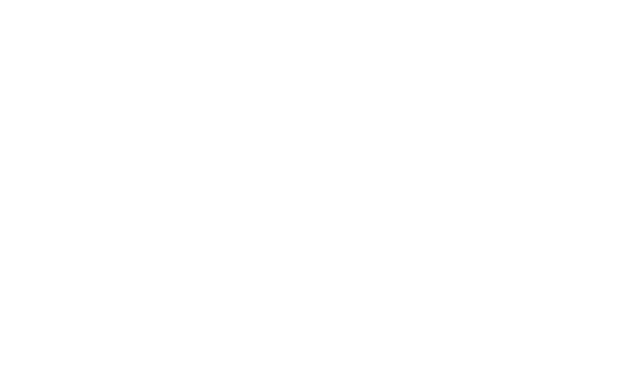
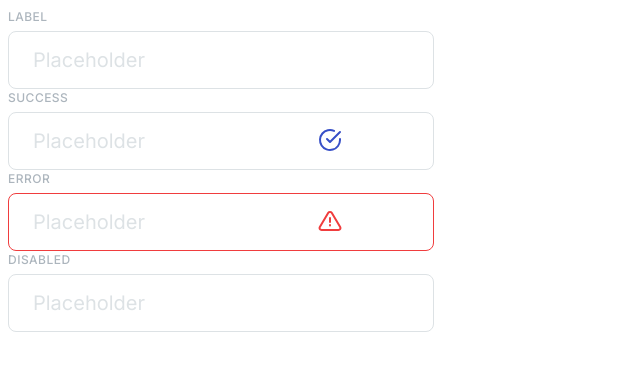
Before and after one commit to js-tasks-ru/htmlcss-20231222_dima-efimo2014, a website: page 07-lection5/04-input/index.html in a window 1280 px wide. Shown: the whole page, without its empty margins (0-640 px from the left). Drawn offline with Linux system fonts and the light colour scheme.

Commit message:
Add solution and styles for 07-input task

```diff
--- a/07-lection5/04-input/index.html
+++ b/07-lection5/04-input/index.html
@@ -1,11 +1,59 @@
 <!DOCTYPE html>
 <!-- Страница с полем ввода -->
 <html lang="ru">
+
 <head>
+    <link rel="stylesheet" href="../../assets/css/reseter.css">
     <link rel="stylesheet" href="../../assets/css/main.css">
     <link rel="stylesheet" href="./input.css">
 </head>
+
 <body>
+    <!--Default Input-->
+    <div class="entry-field">
+        <label for="" class="entry-field__label">Label</label>
+        <input type="text" class="entry-field__input" placeholder="Placeholder">
+    </div>
 
+    <!--Success Input-->
+    <div class="entry-field entry-field_success">
+        <label for="" class="entry-field__label">Success</label>
+        <div class="entry-field__wrapper">
+            <input type="text" class="entry-field__input" placeholder="Placeholder">
+            <svg class="entry-field__icon entry-field__icon_success" width="24" height="24" viewBox="0 0 24 24"
+                fill="none" xmlns="http://www.w3.org/2000/svg">
+                <path
+                    d="M22 11.08V12C21.9988 14.1564 21.3005 16.2547 20.0093 17.9818C18.7182 19.709 16.9033 20.9725 14.8354 21.5839C12.7674 22.1953 10.5573 22.1219 8.53447 21.3746C6.51168 20.6273 4.78465 19.2461 3.61096 17.4371C2.43727 15.628 1.87979 13.4881 2.02168 11.3363C2.16356 9.18457 2.99721 7.13633 4.39828 5.49707C5.79935 3.85782 7.69279 2.71538 9.79619 2.24015C11.8996 1.76491 14.1003 1.98234 16.07 2.86"
+                    stroke="#374FC7" stroke-width="2" stroke-linecap="round" stroke-linejoin="round" />
+                <path d="M22 4L12 14.01L9 11.01" stroke="var(--success)" stroke-width="2" stroke-linecap="round"
+                    stroke-linejoin="round" />
+            </svg>
+        </div>
+    </div>
+
+    <!--Error Input-->
+    <div class="entry-field entry-field_error">
+        <label for="" class="entry-field__label">Error</label>
+        <div class="entry-field__wrapper">
+            <input type="text" class="entry-field__input" placeholder="Placeholder">
+            <svg class="entry-field__icon entry-field__icon_error" width="24" height="24" viewBox="0 0 24 24"
+                fill="none" xmlns="http://www.w3.org/2000/svg">
+                <path
+                    d="M10.29 3.86001L1.82 18C1.64537 18.3024 1.55296 18.6453 1.55199 18.9945C1.55101 19.3437 1.64149 19.6871 1.81442 19.9905C1.98736 20.2939 2.23672 20.5468 2.53771 20.7239C2.83869 20.901 3.1808 20.9962 3.53 21H20.47C20.8192 20.9962 21.1613 20.901 21.4623 20.7239C21.7633 20.5468 22.0126 20.2939 22.1856 19.9905C22.3585 19.6871 22.449 19.3437 22.448 18.9945C22.447 18.6453 22.3546 18.3024 22.18 18L13.71 3.86001C13.5317 3.56611 13.2807 3.32313 12.9812 3.15449C12.6817 2.98585 12.3437 2.89726 12 2.89726C11.6563 2.89726 11.3183 2.98585 11.0188 3.15449C10.7193 3.32313 10.4683 3.56611 10.29 3.86001V3.86001Z"
+                    stroke="var(--error)" stroke-width="2" stroke-linecap="round" stroke-linejoin="round" />
+                <path d="M12 9V13" stroke="var(--error)" stroke-width="2" stroke-linecap="round"
+                    stroke-linejoin="round" />
+                <path d="M12 16V16.5" stroke="var(--error)" stroke-width="2" stroke-linecap="round"
+                    stroke-linejoin="round" />
+            </svg>
+        </div>
+    </div>
+
+    <!--Disabled Input-->
+    <div class="entry-field">
+        <label for="" class="entry-field__label">Disabled</label>
+        <input disabled type="text" class="entry-field__input" placeholder="Placeholder">
+    </div>
 </body>
+
 </html>
--- a/07-lection5/04-input/input.css
+++ b/07-lection5/04-input/input.css
@@ -0,0 +1,58 @@
+.entry-field__input {
+    width: 350px;
+    height: 56px;
+    padding: 0 50px 0 24px;
+    font: normal normal 400 20px/26px Inter, sans-serif;
+    color: var(--grey-4);
+    background: var(--white);
+    border: 1px solid var(--grey-2);
+    border-radius: 8px;
+    transition: border 0.2s linear;
+}
+
+.entry-field__label {
+    margin-bottom: 5px;
+    display: block;
+    color: var(--grey-3);
+    font: normal normal 500 12px/18px Inter, sans-serif;
+    letter-spacing: 0.48px;
+    text-transform: uppercase;
+}
+
+.entry-field__icon {
+    position: absolute;
+    top: 16px;
+    right: 16px;
+}
+
+.entry-field__wrapper {
+    position: relative;
+    max-width: 350px;
+}
+
+.entry-field__input::placeholder {
+    color: var(--grey-2);
+}
+
+.entry-field__input:focus {
+    border: 1px solid var(--royal-blue);
+    outline: none;
+}
+
+.entry-field_success .entry-field__icon_success {
+    opacity: 1;
+}
+
+.entry-field_success .entry-field__input {
+    border: 1px solid var(--grey-2);
+    outline: none;
+}
+
+.entry-field_error .entry-field__icon_error {
+    opacity: 1;
+}
+
+.entry-field_error .entry-field__input {
+    border: 1px solid var(--error);
+    outline: none;
+}
```
Lines whose indentation alone changed are shown as unchanged.
